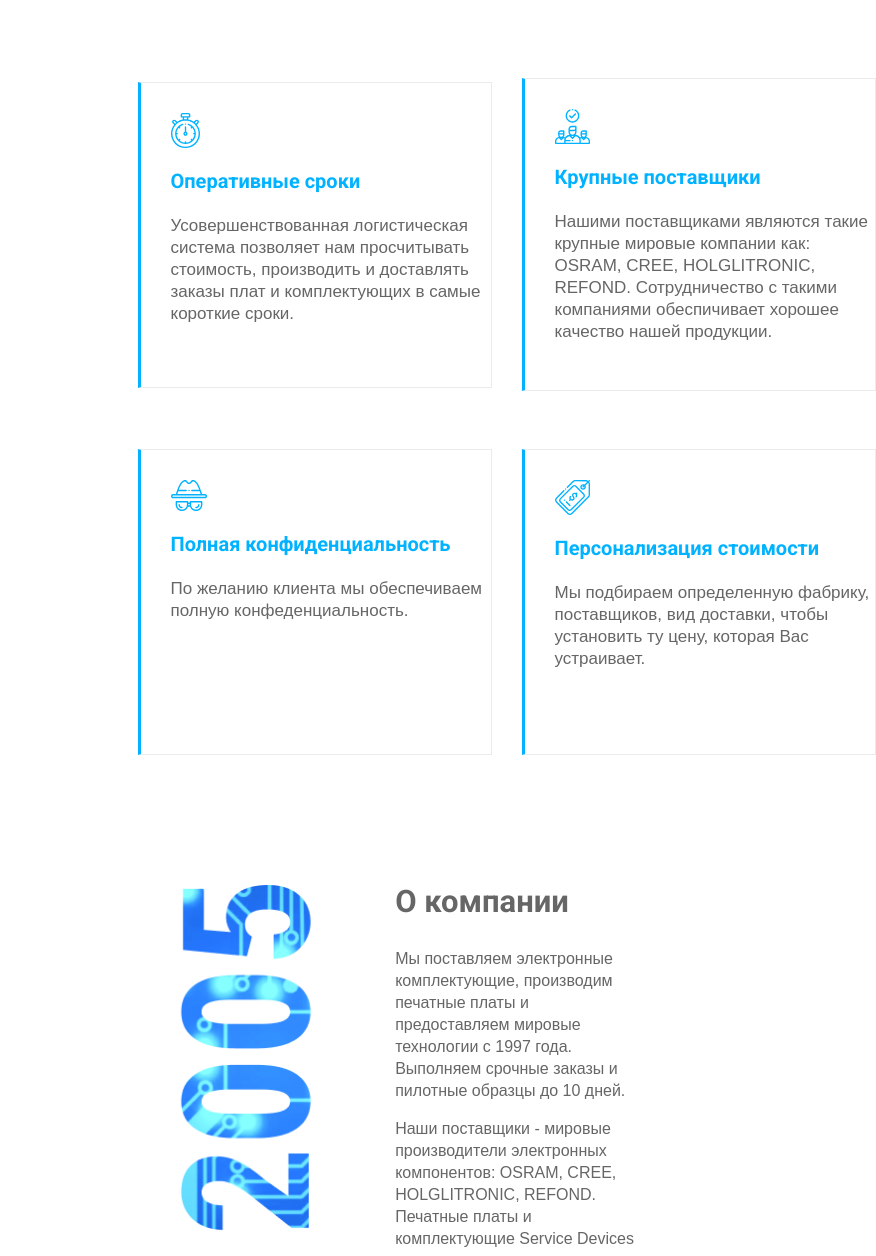
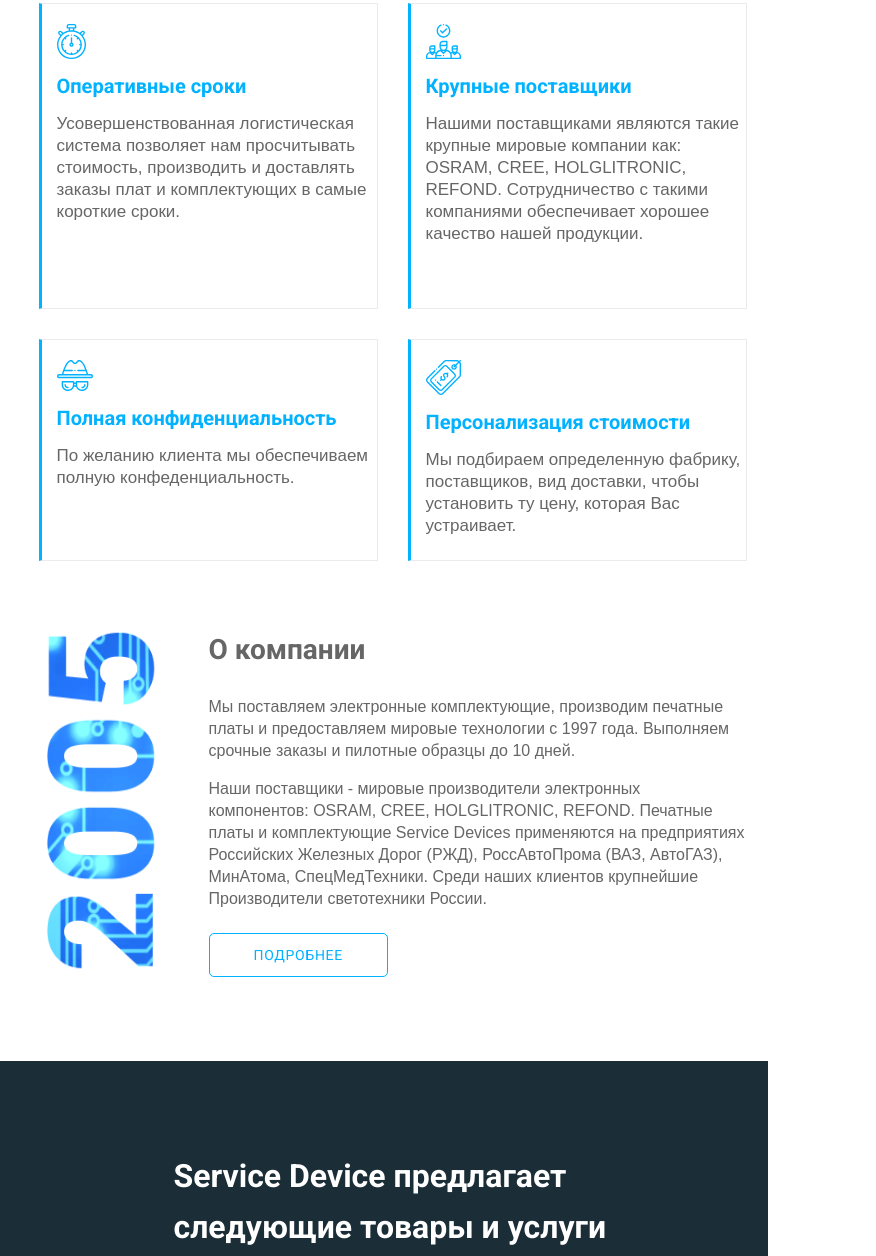
Before and after one commit to olgam1711/Smart_Device, a website: page source/index.html in a window 768 px wide. Shown: the part 738-1994 px from the top of the page, 876 px wide, since content can reach past the window. Drawn offline with nearby package versions, Linux system fonts and the light colour scheme; files that its build step writes are made by us from their sources.

Commit message:
PP tablet advantages about-company

```diff
--- a/source/index.html
+++ b/source/index.html
@@ -78,7 +78,7 @@
 
                 <h4>Крупные поставщики</h4>
 
-                <p>Нашими поставщиками являются такие крупные мировые компании как: OSRAM, CREE, HOLGLITRONIC, REFOND. Сотрудничество с такими компаниями обеспичивает хорошее качество нашей продукции.</p>
+                <p>Нашими поставщиками являются такие крупные мировые компании как: OSRAM, CREE, HOLGLITRONIC, REFOND. Сотрудничество с такими компаниями обеспечивает хорошее качество нашей продукции.</p>
               </li>
             </ul>
 
--- a/source/sass/blocks/about-company.scss
+++ b/source/sass/blocks/about-company.scss
@@ -37,6 +37,21 @@
   border-radius: 5px;
 }
 
+@media (min-width: 768px) and (max-width: 1023px) {
+  .about-company {
+    max-width: 600px;
+    margin-left: -15px;
+  }
+
+  .about-company__link {
+    margin-top: 7px;
+  }
+
+  .about-company h2 {
+    font-size: 28px;
+  }
+}
+
 @media (min-width: 320px) and (max-width: 767px) {
   .about-company h2 {
     font-size: 28px;
--- a/source/sass/blocks/about.scss
+++ b/source/sass/blocks/about.scss
@@ -8,12 +8,13 @@
 
 @media (min-width: 768px) and (max-width: 1023px) {
   .about {
-    padding: 0 30px;
+    padding: 0;
+    margin: 53px 0 84px;
   }
 
   .about img {
-    height: 360px;
-    width: 250px;
+    height: 350px;
+    width: 200px;
   }
 }
 
--- a/source/sass/blocks/advantages-block.scss
+++ b/source/sass/blocks/advantages-block.scss
@@ -56,16 +56,32 @@
 }
 
 @media (min-width: 768px) and (max-width: 1023px) {
+  .advantages-block {
+    margin-bottom: 5px;
+  }
+
   .advantages-block li {
     width: 354px;
     min-height: 306px;
-    padding: 30px;
-    margin: 15px;
+    padding: 20px 0 0 15px;
+    margin: 15px 15px 10px;
+  }
+
+  .advantages-block--bottom li {
+    min-height: 222px;
   }
 
   .advantages-block h4 {
+    margin-top: 4px;
+    margin-bottom: 0;
+  }
+
+  .advantages-block p {
     margin-top: 10px;
-    margin-bottom: 15px;
+  }
+
+  .advantages-block--bottom {
+    margin-top: 0;
   }
 }
 
--- a/source/sass/blocks/advantages.scss
+++ b/source/sass/blocks/advantages.scss
@@ -7,6 +7,12 @@
   background-repeat: no-repeat;
 }
 
+@media (min-width: 768px) and (max-width: 1023px) {
+  .advantages {
+    margin: 40px 0 0;
+  }
+}
+
 @media (min-width: 320px) and (max-width: 767px) {
   .advantages {
     margin: 0;
```
Also changed, not shown: build/css/style.min.css, build/index.html, 1 other file.
